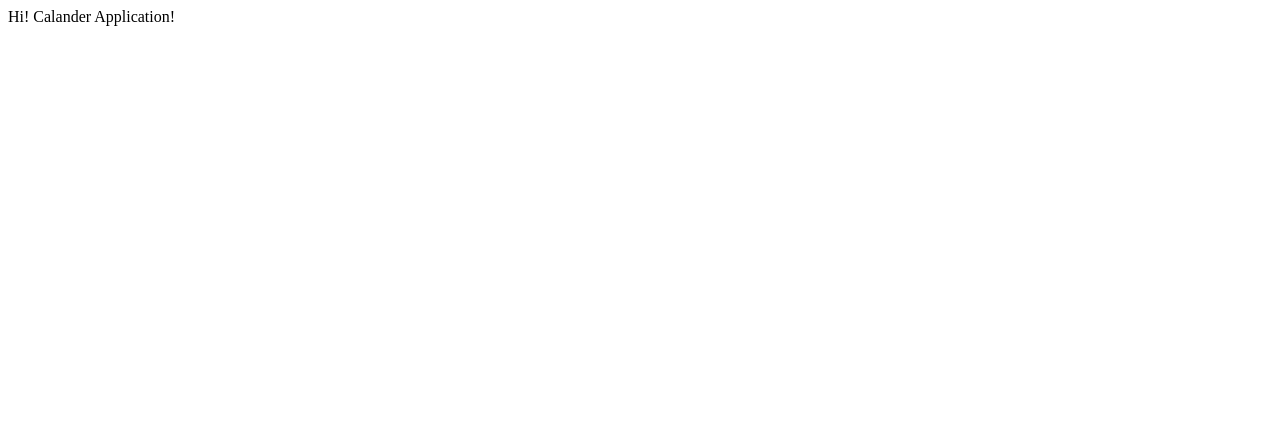
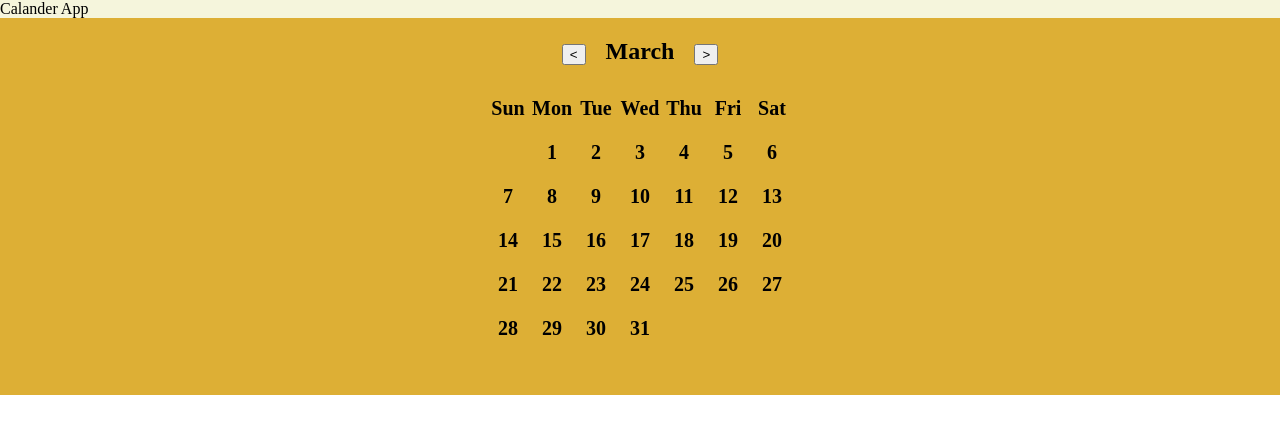
Before and after one commit to ybw903/CalanderApp, a website built with webpack: page public/index.html in a window 1280 px wide. Built offline with nearby package versions, Linux system fonts and the light colour scheme.

Commit message:
ADD : View component

```diff
--- a/public/index.html
+++ b/public/index.html
@@ -2,10 +2,11 @@
 <html lang="en">
 <head>
     <meta charset="UTF-8">
+    <meta name="viewport" content="width=device-width, initial-scale=1.0">
     <title>Calander Application</title>
 </head>
 <body>
-    <div id="App"></div>
+    <div class ="app"></div>
     <script src="js/bundle.js"></script>
 </body>
 </html>
--- a/src/index.js
+++ /dev/null
@@ -1,7 +0,0 @@
-const app = document.querySelector('#App');
-
-function init() {
-    app.innerHTML = "Hi! Calander Application!";
-}
-
-init();
--- /dev/null
+++ b/src/js/App.js
@@ -0,0 +1,19 @@
+import Calander from "./components/Calander";
+import Header from "./components/Header";
+
+export default class App {
+
+
+    constructor($target) {
+
+        const dayList = ['Sunday', 'Monday', 'Tuesday', 'Wednesday', 'Thursday', 'Friday','Saturday'];
+        const monthList = ['January','February', 'March', 'April', 'May', 'June', 'July', 'August', 'September', 'October', 'November','December'];
+
+        const today = new Date();
+        const header = new Header($target);
+        const calaner = new Calander({$target,today, dayList, monthList});
+
+    }
+
+
+}
--- /dev/null
+++ b/src/js/components/Calander.js
@@ -0,0 +1,135 @@
+export default class Calander {
+    constructor({$target,today, dayList, monthList}) {
+
+        this.section = document.createElement('section');
+        this.section.className='calander';
+        this.today = today;
+        this.dayList = dayList;
+        this.monthList = monthList;
+
+        const prevMonth = this.prevMonth(today);
+        const nextMonth = this.nextMonth(today);
+
+        $target.appendChild(this.section);
+
+
+        this.render();
+
+
+    }
+
+    prevMonth = (today) => {
+        return new Date(today.getFullYear(), today.getMonth()-1,today.getDate());
+    };
+
+    nextMonth = (today) => {
+        return new Date(today.getFullYear(), today.getMonth()+1,today.getDate());
+    }
+
+
+    makeCalanderHeader() {
+        const title = document.createElement('div');
+        title.className = 'calander-header';
+
+
+        const prevButton = document.createElement('button');
+        prevButton.setAttribute('type','button');
+        const prevIcon = document.createElement('span');
+        prevIcon.innerText = '<';
+        prevButton.appendChild(prevIcon);
+
+        const titleText = document.createElement('h2');
+        titleText.innerText = this.monthList[this.today.getMonth()];
+
+        const nextButton = document.createElement('button');
+        nextButton.setAttribute('type','button');
+        const nextIcon = document.createElement('span');
+        nextIcon.innerText = '>';
+        nextButton.appendChild(nextIcon);
+
+
+        //Refactor
+        // prevButton.onclick = (e) =>{
+        //     this.today = this.prevMonth;
+        //     console.log(this.today);
+        //     this.render();
+
+        // }
+
+        // nextButton.onclick = (e) => {
+        //     this.today = this.nextMonth;
+        //     console.log(this.today);
+        //     this.render();
+        // }
+
+        //
+
+        title.appendChild(prevButton);
+        title.appendChild(titleText);
+        title.appendChild(nextButton);
+        return title;
+    }
+
+    makeCalander() {
+         // Table Draw
+         const table = document.createElement('table');
+         const dayRow = document.createElement('tr');
+         for(let day of this.dayList) {
+
+             const curDay = day.substring(0,3);
+             const curDayData = document.createElement('td');
+             curDayData.textContent = curDay;
+
+
+             if(curDay==='Sun')curDayData.setAttribute('color','#ef3333');
+             else if(curDay=='Sat')curDayData.setAttribute('color','#2107e0');
+
+             dayRow.appendChild(curDayData);
+         }
+         table.appendChild(dayRow);
+
+         let day;
+         let firstDay = new Date(this.today.getFullYear(),this.today.getMonth(),1);
+         let lastDay = new Date(this.today.getFullYear(), this.today.getMonth()+1, 0);
+         for(let i = 0;i <6; i++) {
+             let tableRow = document.createElement('tr');
+             for(let j = 0; j<7; j++) {
+
+                 if(i===0&&!day && j=== firstDay.getDay()) {
+                     day=1;
+                 }
+
+                 let tableData = document.createElement('td');
+                 if(!day){
+                     tableRow.appendChild(tableData);
+                 } else {
+                     tableData.textContent = day;
+                     tableRow.appendChild(tableData);
+                     day = (day === lastDay.getDate()? 0 : day+1);
+                 }
+
+             }
+             table.appendChild(tableRow);
+         }
+         return table;
+    }
+
+
+    render() {
+        this.section.innerHTML = '';
+
+        const wrapper = document.createElement('div');
+        wrapper.className = 'calander-wrapper';
+
+        const calanderWrapper = document.createElement('div');
+        calanderWrapper.className = 'calander-content-wrapper';
+
+        const title = this.makeCalanderHeader();
+        const table = this.makeCalander();
+        calanderWrapper.appendChild(table);
+
+        wrapper.appendChild(title);
+        wrapper.appendChild(calanderWrapper);
+        this.section.appendChild(wrapper);
+    }
+}
--- /dev/null
+++ b/src/js/components/Header.js
@@ -0,0 +1,29 @@
+export default class Header {
+    constructor($target){
+
+        this.section = document.createElement('section');
+        this.section.className='header';
+
+        $target.appendChild(this.section);
+
+        this.render();
+    }
+
+    render() {
+        this.section.innerHTML = '';
+
+        const wrapper = document.createElement('div');
+        wrapper.className = 'header-wrapper';
+
+        const title = document.createElement('div');
+        title.className = 'title';
+
+        const titleText = document.createElement('span');
+
+        titleText.innerText = "Calander App"
+
+        title.appendChild(titleText);
+        wrapper.appendChild(title);
+        this.section.appendChild(wrapper);
+    }
+}
--- /dev/null
+++ b/src/js/index.js
@@ -0,0 +1,3 @@
+import App from './App.js';
+
+const app = new App(document.querySelector('.app'));
--- /dev/null
+++ b/src/sass/main.scss
@@ -0,0 +1,4 @@
+@import "partials/header";
+@import "partials/body";
+@import "partials/calanderHeader";
+@import "partials/calander";
--- /dev/null
+++ b/src/sass/partials/_body.scss
@@ -0,0 +1,3 @@
+body {
+    margin: 0;
+}
--- /dev/null
+++ b/src/sass/partials/_calander.scss
@@ -0,0 +1,18 @@
+.calander {
+    width: 100%;
+    display: block;
+    text-align : center;
+    background: #ddaf35;
+}
+
+table {
+    margin: auto;
+}
+
+tr td{
+    width: 40px;
+    height: 40px;
+    text-align: center;
+    font-size: 20px;
+    font-weight: bold;
+}
--- /dev/null
+++ b/src/sass/partials/_calanderHeader.scss
@@ -0,0 +1,5 @@
+.calander-header h2 {
+    display: inline-block;
+    margin: 10px;
+    padding: 10px;
+}
--- /dev/null
+++ b/src/sass/partials/_header.scss
@@ -0,0 +1,4 @@
+.header {
+    width: 100%;
+    background-color:beige;
+}
--- a/webpack.config.js
+++ b/webpack.config.js
@@ -1,7 +1,7 @@
 const path = require('path');
 
 module.exports = {
-    entry: ['@babel/polyfill','./src/index.js'],
+    entry: ['@babel/polyfill','./src/js/index.js', './src/sass/main.scss'],
     output: {
         path: path.resolve(__dirname, 'public/js'),
         filename: 'bundle.js'
@@ -11,7 +11,7 @@ module.exports = {
             {
                 test: /\.js$/,
                 include: [
-                    path.resolve(__dirname, 'src')
+                    path.resolve(__dirname, 'src/js')
                 ],
                 exclude: /node_modules/,
                 use : {
@@ -26,7 +26,7 @@ module.exports = {
                 test: /\.scss$/,
                 use : [
                     "style-loader",
-                    "css-loaser",
+                    "css-loader",
                     "sass-loader"
                 ],
                 exclude: /node_modules/
```
Also changed, not shown: public/js/bundle.js, 1 other file.
